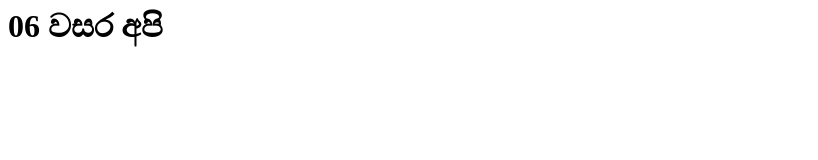
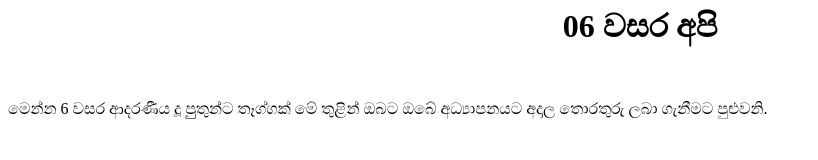
Before and after one commit to HayeApi/HayeApi, a plain HTML site: page index.html in a window 1280 px wide. Shown: the whole page, without its empty margins (0-818 px from the left). Drawn offline with Linux system fonts and the light colour scheme.

Commit message:
Update index.html

```diff
--- a/index.html
+++ b/index.html
@@ -4,6 +4,10 @@
     </title>
   </head>
   <body>
-    <h1> 06 වසර අපි </h1>
+    <center><h1> 06 වසර අපි </h1></center> <br>
+    <p>
+     මෙන්න 6 වසර ආදරණීය දූ පුුතුන්ට තෑග්ගක්
+     මේ තුළින් ඔබට ඔබේ අධ්‍යාපනයට අදාල තොරතුරු ලබා ගැනීමට පුළුවනි.
+    </p>
   </body>
 </html>
```
